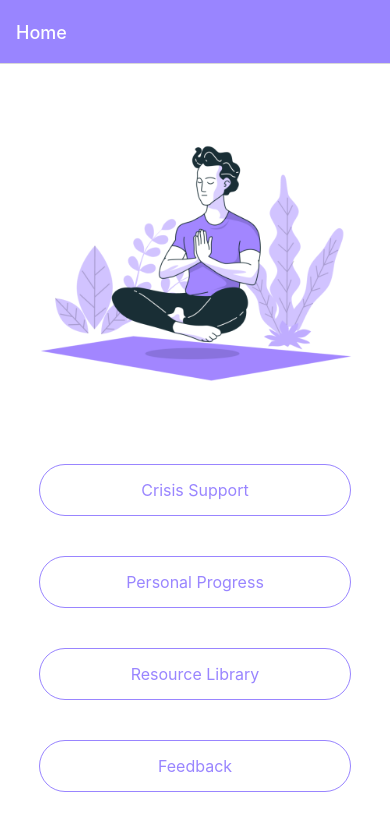
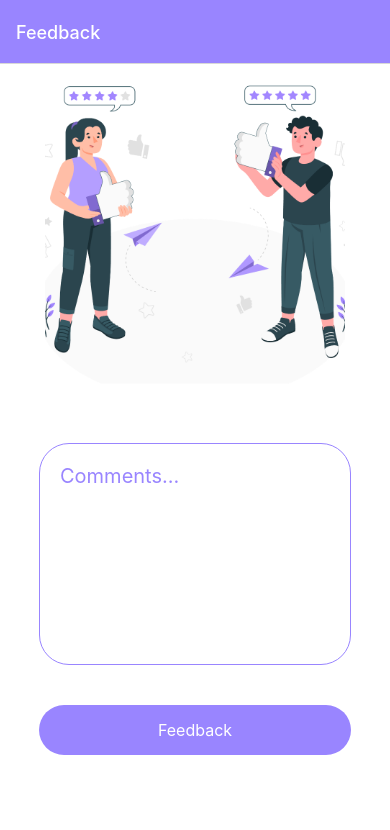
Before and after one commit to Janhvi2000/MindEase, a React Native app: screen /Feedback in a window 390 px wide. Shown: the top 830 px of the page. Built offline with nearby package versions, Linux system fonts and the light colour scheme.

Commit message:
Feedback page update

```diff
--- a/App.js
+++ b/App.js
@@ -8,6 +8,7 @@ import Test from './Components/Pages/testscreen';
 import Start from './Components/Pages/startpage';
 import Welcome from './Components/Pages/welcome';
 import Home from './Components/Pages/home';
+import Feedback from './Components/Pages/feedback';
 
 const Stack = createNativeStackNavigator();
 
@@ -15,7 +16,7 @@ function App() {
   return (
     <NavigationContainer>
       <Stack.Navigator
-        initialRouteName="Home"
+        initialRouteName="Feedback"
         screenOptions={{
           headerStyle: { backgroundColor: '#9985FF' },
           headerTintColor: '#fff',
@@ -37,6 +38,10 @@ function App() {
           name="Home"
           component={Home}
         />
+        <Stack.Screen
+          name="Feedback"
+          component={Feedback}
+        />
       </Stack.Navigator>
     </NavigationContainer>
   );
--- a/Components/Pages/feedback.js
+++ b/Components/Pages/feedback.js
@@ -0,0 +1,32 @@
+import React, { useState, useEffect } from 'react';
+import { View, TextInput, Text, Image, StyleSheet, TouchableOpacity, ScrollView } from 'react-native';
+import feedback from '../Pictures/feedback.png';
+import styles from '../Styles/styles';
+
+
+const Feedback = () => {
+    const handleTextChange = (inputText) => {
+        setText(inputText);
+      };
+
+
+    return (
+      <View style={styles.container}>
+        <Image source={feedback} style={styles.image} />
+          <View style={styles.bottomContainer}>
+          <TextInput
+            style={styles.input}
+            onChangeText={handleTextChange}
+            placeholder="Comments..."
+            multiline={true}
+            numberOfLines={4}
+        />
+          <TouchableOpacity style={styles.nextButton}>
+            <Text style={styles.nextbuttonText}>Feedback</Text>
+          </TouchableOpacity>
+          </View>
+      </View>
+    );
+  };
+
+  export default Feedback;
--- a/Components/Styles/styles.js
+++ b/Components/Styles/styles.js
@@ -26,8 +26,8 @@ import { StyleSheet } from 'react-native';
       alignSelf: 'center',
     },
     image: {
-      width: 350,
-      height: 350,
+      width: 300,
+      height: 300,
       alignSelf: 'center',
       marginTop: 20,
       marginBottom: 30,
@@ -133,6 +133,7 @@ import { StyleSheet } from 'react-native';
       justifyContent: 'center',
       marginBottom: 60,
       width: '100%',
+      height: '100%',
     },
 
 
@@ -171,6 +172,23 @@ import { StyleSheet } from 'react-native';
     width: '100%',
   },
 
+
+  //style for feedback page
+  input: {
+    width: '80%',
+    height: '60%',
+    borderRadius: 30,
+    borderColor: '#9985FF',
+    borderWidth: 1,
+    marginTop: 20,
+    marginBottom: 20,
+    padding: 20,
+    alignSelf: 'center',
+    fontSize: 20,
+    color: '#9985FF',
+    overflow: 'hidden',
+  },
+
   });
 
   export default styles;
```
